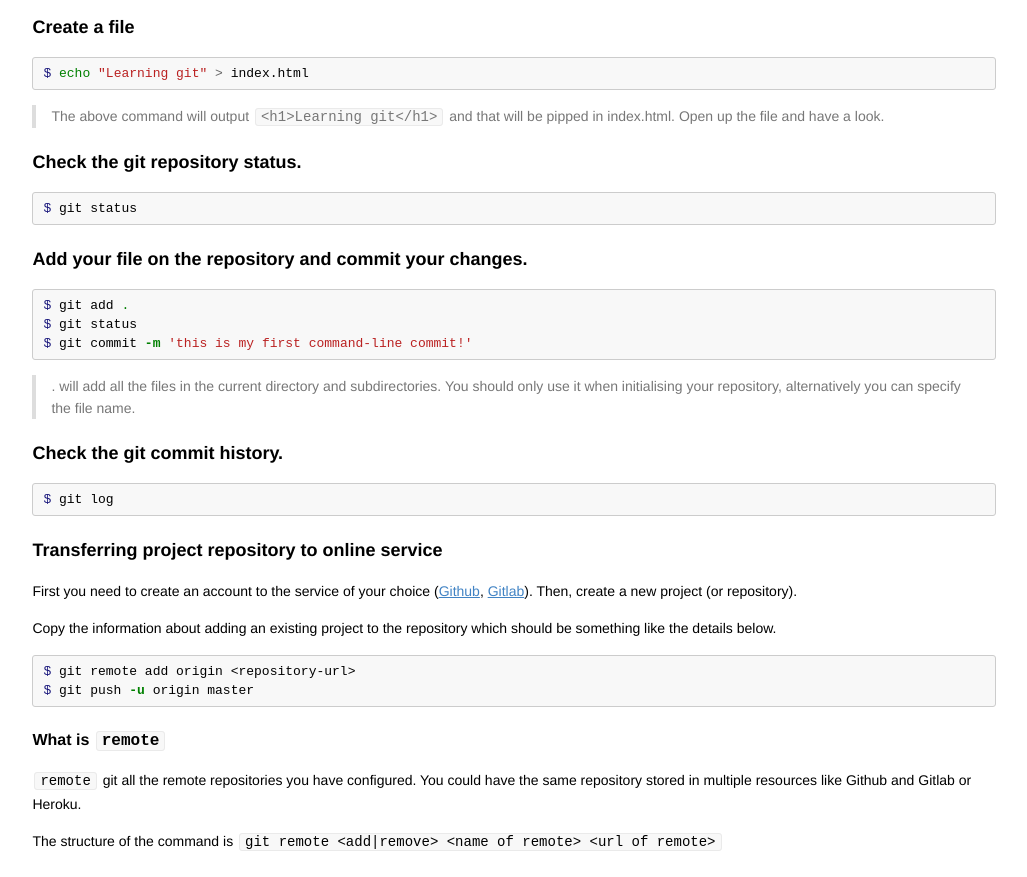
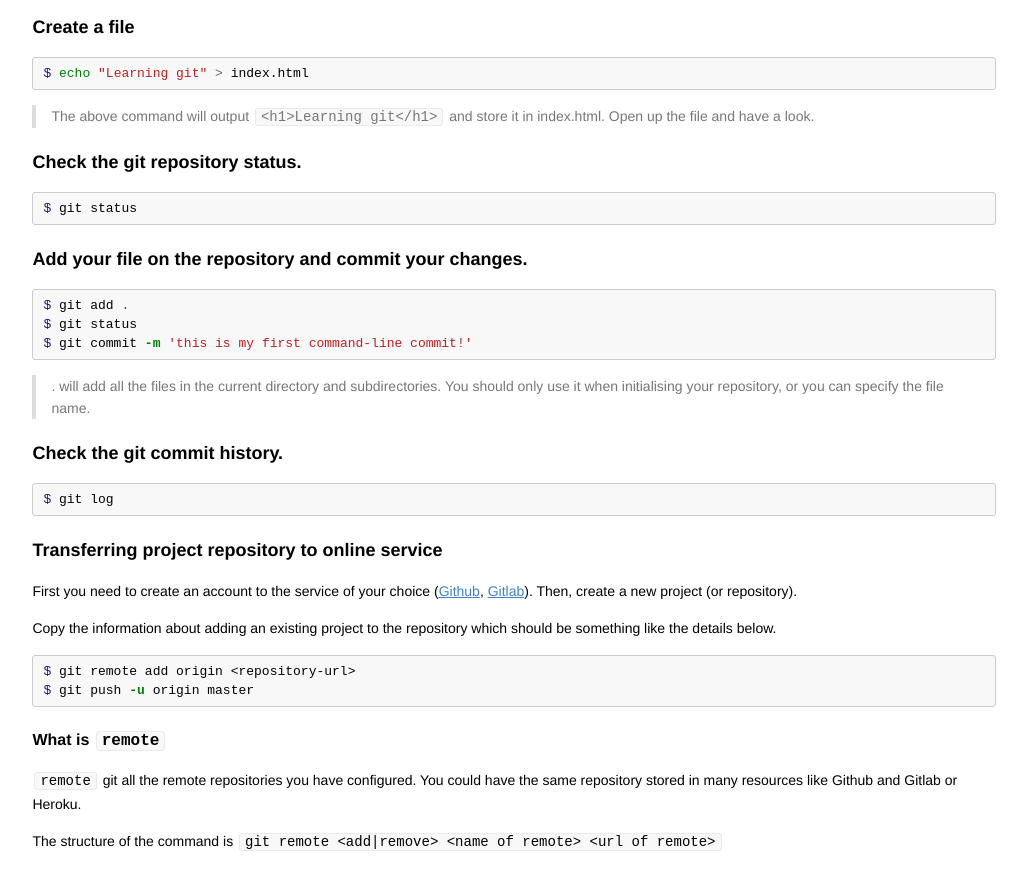
Before and after one commit to codebar/tutorials, a Jekyll site: the page built from version-control/command-line/tutorial.md, in a window 1280 px wide and 1400 px high, scrolled down 657 px. Shown: the part 152-1029 px from the top of the window, without its empty margins (126-1153 px from the left). Built offline with Jekyll 4.4.1, drawn with Linux system fonts in a browser that asks for light colours; Markdown is read by kramdown in place of the engine named in the settings; some of the changed text lies outside the part shown.

Commit message:
Update tutorial.md
some spelling mistakes and http://www.hemingwayapp.com/ work to clean the language a bit (I hope!)

````diff
--- a/version-control/command-line/tutorial.md
+++ b/version-control/command-line/tutorial.md
@@ -13,7 +13,7 @@ With the following examples we understand how to deal with the daily usage of th
 ## Before you begin
 Install command line git for [OS X](http://code.google.com/p/git-osx-installer) or [Windows](http://msysgit.github.com/) and open your terminal. If you are on linux you should already have git installed.
 
-Create a directory where you will be storing all your projects. You can call is `code` or `projects`.
+Create a directory where you will be storing all your projects. You can call it `code` or `projects`.
 
 ### Setup your git details
 
@@ -44,7 +44,7 @@ $ git init
 $ echo "Learning git" > index.html
 ```
 
-> The above command will output `<h1>Learning git</h1>` and that will be pipped in index.html. Open up the file and have a look.
+> The above command will output `<h1>Learning git</h1>` and store it in index.html. Open up the file and have a look.
 
 ### Check the git repository status.
 
@@ -60,7 +60,7 @@ $ git status
 $ git commit -m 'this is my first command-line commit!'
 ```
 
-> . will add all the files in the current directory and subdirectories. You should only use it when initialising your repository, alternatively you can specify the file name.
+> . will add all the files in the current directory and subdirectories. You should only use it when initialising your repository, or you can specify the file name.
 
 ### Check the git commit history.
 
@@ -82,7 +82,7 @@ $ git push -u origin master
 
 #### What is `remote`
 
-`remote` git all the remote repositories you have configured. You could have the same repository stored in multiple resources like Github and Gitlab or Heroku.
+`remote` git all the remote repositories you have configured. You could have the same repository stored in many resources like Github and Gitlab or Heroku.
 
 The structure of the command is `git remote <add|remove> <name of remote> <url of remote>`
 
@@ -193,9 +193,9 @@ $ git diff
 
 The -/+ indications you can see mean
 
-**-** indicates the lines that were removed from the code.
+**-** indicates lines removed from the code.
 
-**+** indicates the lines that were added to the code.
+**+** indicates lines added to the code.
 
 ```bash
 $ git diff
@@ -370,7 +370,7 @@ commit c0bb15bf9f75613930c66760b90b2ccc1af0d2d6
 $ git revert f4d8d2c2ca851c73176641109172780487da9c1d
 ```
 
-After reverting the changes you have to push the code to the remote repo for them to be applied
+After reverting the changes you have to push the code to the remote repo to apply them
 
 ```bash
 git push origin master
````
Also changed, not shown: other parts of version-control/command-line/tutorial.md (+2 -2 lines).
